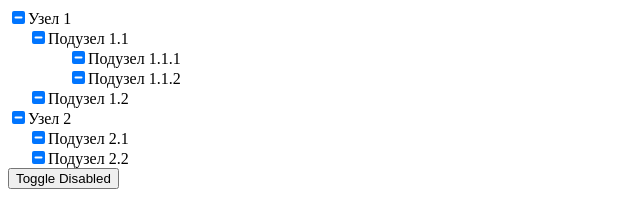
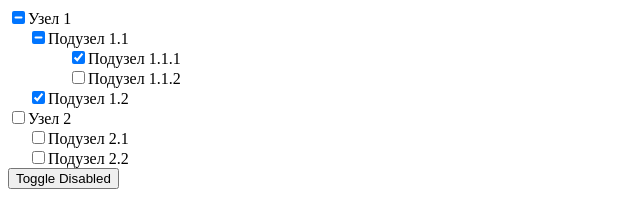
Before and after one commit to KseniyaAnd/train_angular, an Angular app: page / in a window 1280 px wide. Shown: the top 214 px of the page, without its empty margins (0-640 px from the left). Built offline with nearby package versions, Linux system fonts and the light colour scheme.

Commit message:
fix: parent selection

```diff
--- a/src/app/components/tree-node/tree-node.component.ts
+++ b/src/app/components/tree-node/tree-node.component.ts
@@ -17,15 +17,34 @@ export class TreeNodeComponent implements ITreeComponent {
   @Input() disabled = false;
   @Output() selectionChange = new EventEmitter<string[]>();
 
-  id(): string {
+  get id(): string {
     return this.node.id;
   }
 
-  isSelected(): boolean {
-    return this.selectedIds.includes(this.node.id);
+  get isSelected(): boolean {
+    if (!this.node.children || this.node.children.length === 0) {
+      return this.selectedIds.includes(this.node.id);
+    }
+
+    return this.node.children.every(child =>
+      this.selectedIds.includes(child.id) ||
+      this.isNodeFullySelected(child)
+    );
   }
 
-  isIndeterminate(): boolean {
+  private isNodeFullySelected(node: TreeItem): boolean {
+    if (!node.children || node.children.length === 0) {
+      return this.selectedIds.includes(node.id);
+    }
+
+    return node.children.every(child =>
+      this.selectedIds.includes(child.id) ||
+      this.isNodeFullySelected(child)
+    );
+  }
+
+
+  get isIndeterminate(): boolean {
     if (!this.node.children?.length) return false;
     const selectedChildren = this.node.children.filter(child =>
       this.selectedIds.includes(child.id)
```
Also changed, not shown: src/app/interfaces/tree-item.ts (+4 -3 lines).
